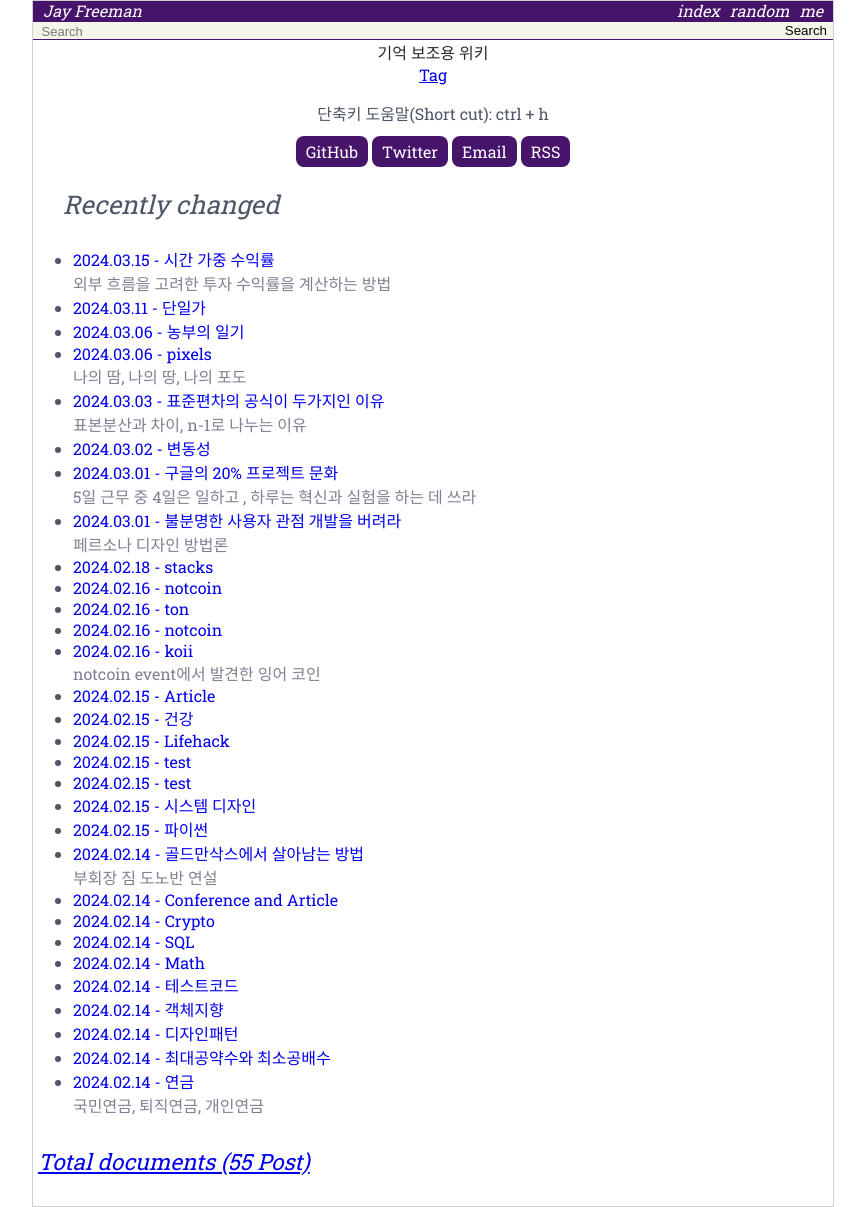
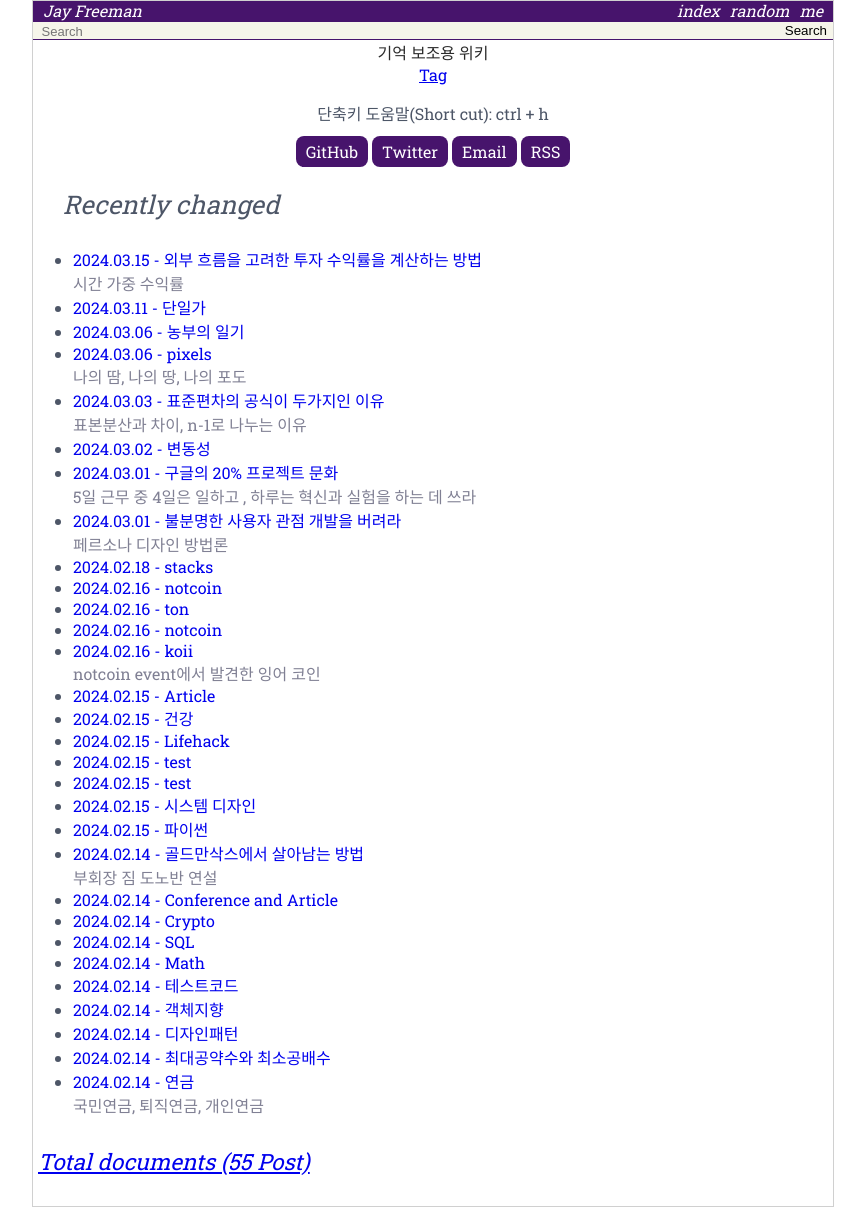
Before and after one commit to JayFreemandev/JayFreemandev.github.io, a Jekyll site: the page built from index.html, in a window 1280 px wide. Shown: the whole page, without its empty margins (207-1072 px from the left). Built offline with Jekyll 4.4.1, drawn with Linux system fonts in a browser that asks for light colours.

Commit message:
제목 변경

```diff
--- a/data/metadata/math/time-weighted-return.json
+++ b/data/metadata/math/time-weighted-return.json
@@ -1,7 +1,7 @@
 {
  "type": "wiki",
- "title": "시간 가중 수익률",
- "summary": "외부 흐름을 고려한 투자 수익률을 계산하는 방법",
+ "title": "외부 흐름을 고려한 투자 수익률을 계산하는 방법",
+ "summary": "시간 가중 수익률",
  "parent": "math",
  "url": "/wiki/math/time-weighted-return",
  "updated": "2024-03-15 23:27:32 +0900",
```
Also changed, not shown: _wiki/math/time-weighted-return.md (+2 -2 lines).
